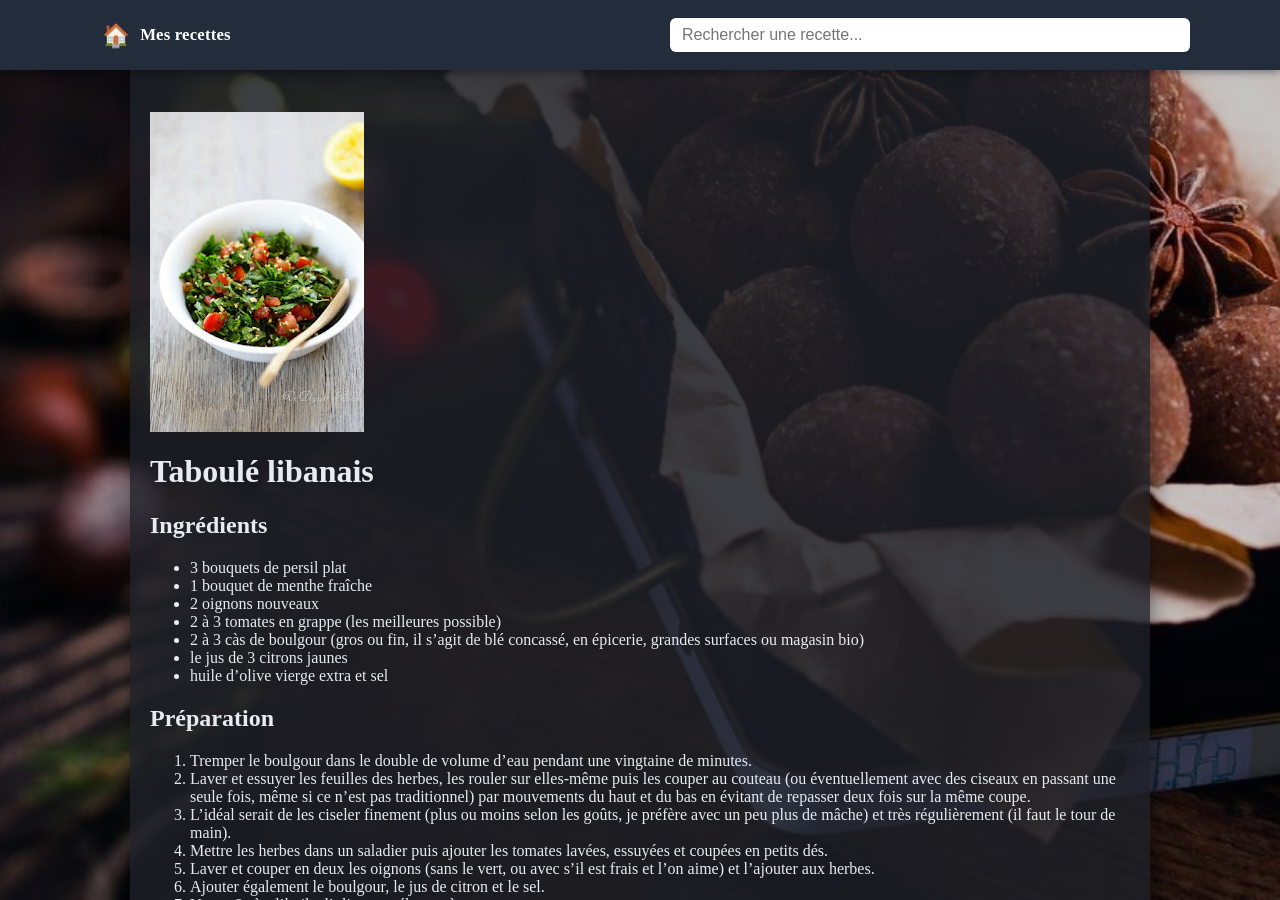
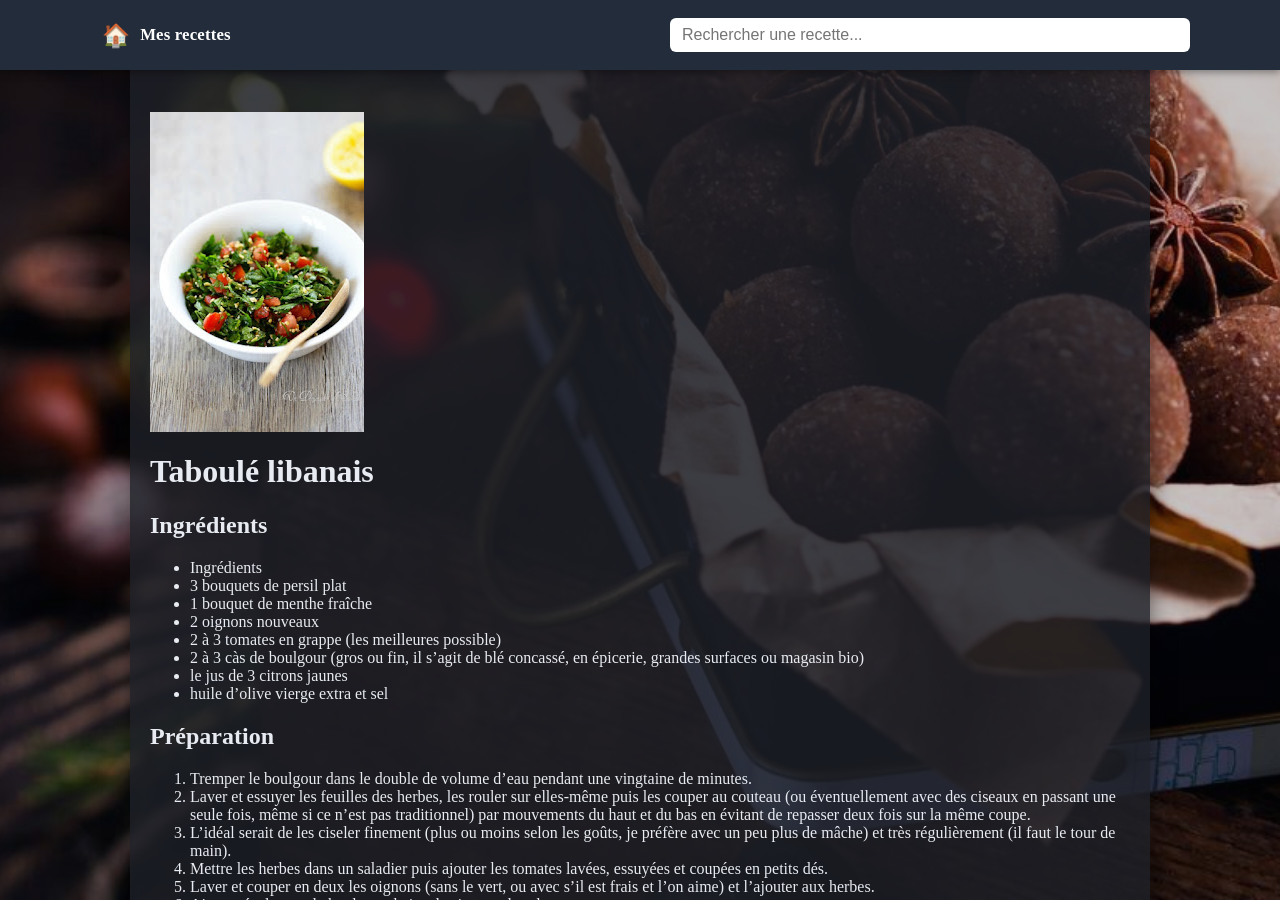
Before and after one commit to phlered/recettes, a Jekyll site: the page built from _recettes/taboule_libanais.md, in a window 1280 px wide and 900 px high. Built offline with Jekyll 4.4.1, drawn with Linux system fonts in a browser that asks for light colours.

Commit message:
Ajout recette Taboulé libanais

```diff
--- a/_recettes/taboule_libanais.md
+++ b/_recettes/taboule_libanais.md
@@ -5,6 +5,7 @@ source: "https://recettesb.blogspot.com/2020/03/title-taboule-libanais-descripti
 date: "2025-12-23"
 image: "{{ site.baseurl }}/images/taboule_libanais.jpg"
 ingredients:
+  - "Ingrédients"
   - "3 bouquets de persil plat"
   - "1 bouquet de menthe fraîche"
   - "2 oignons nouveaux"
@@ -19,6 +20,7 @@ ingredients:
 
 ## Ingrédients
 
+- Ingrédients
 - 3 bouquets de persil plat
 - 1 bouquet de menthe fraîche
 - 2 oignons nouveaux
```
